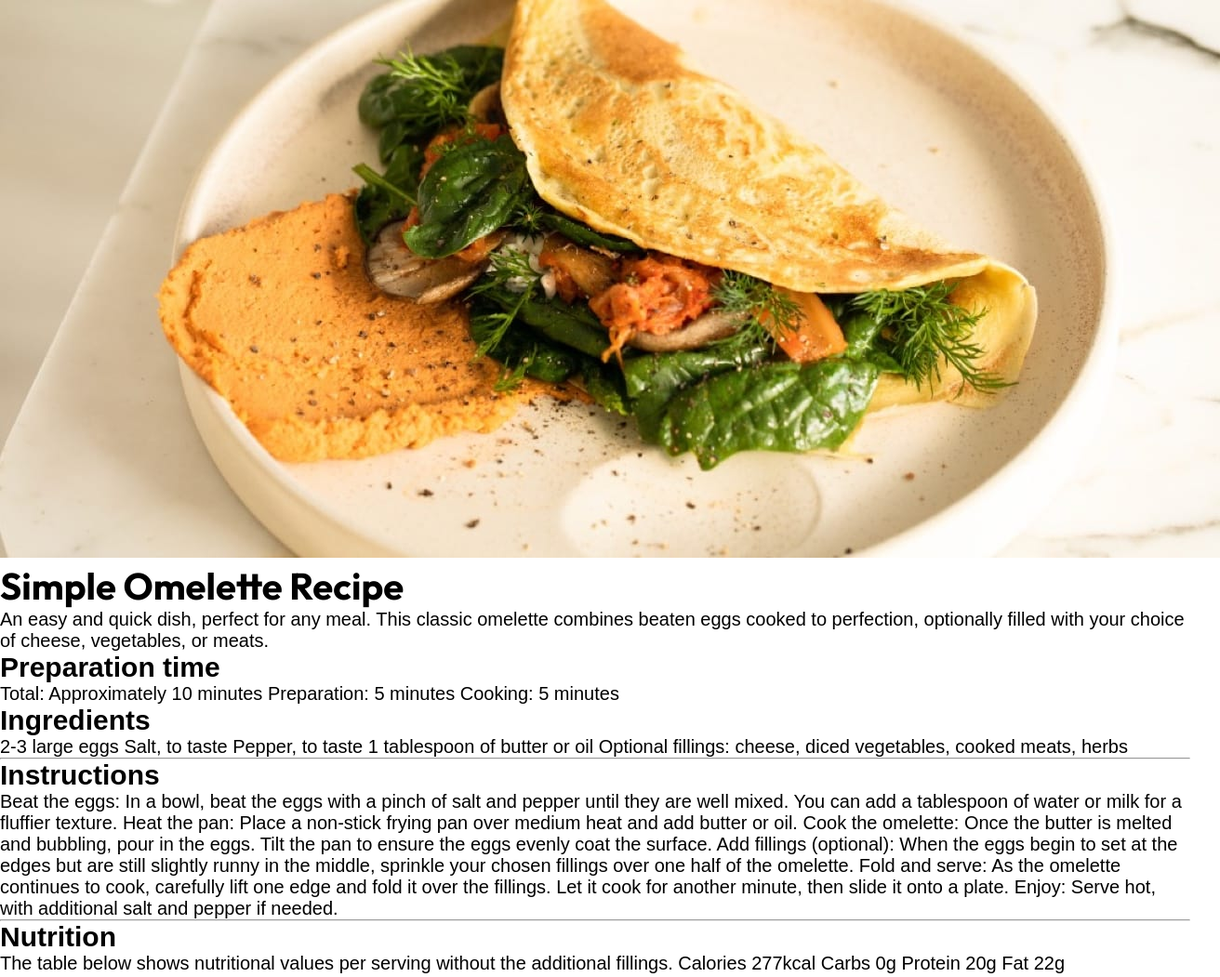
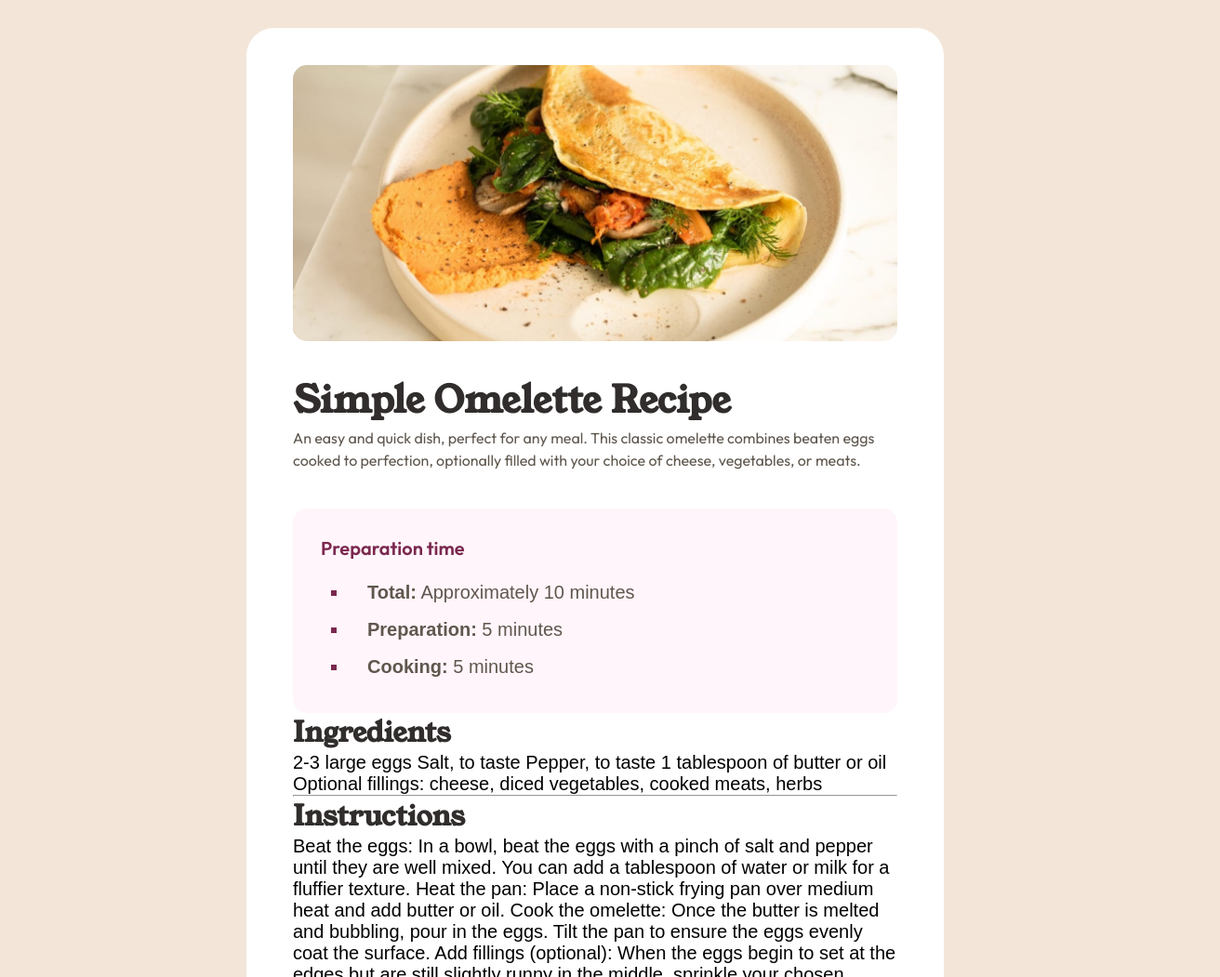
Before and after one commit to florinbejgu/04-recipe-page-main, a plain HTML site: page index.html in a window 1280 px wide. Shown: the top 1051 px of the page at 93% size, 1312 px wide, since content can reach past the window. Drawn offline with Linux system fonts and the light colour scheme.

Commit message:
styling up to preparation time

```diff
--- a/index.html
+++ b/index.html
@@ -15,8 +15,13 @@
     <title>Recipe page</title>
   </head>
   <body>
+    <div class="wrapper">
+      <div class="wrapper-inside">
         <div class="hero-img">
-      <img src="assets/images/image-omelette.jpeg" alt="omelette on a plate" />
+          <img
+            src="assets/images/image-omelette.jpeg"
+            alt="omelette on a plate"
+          />
         </div>
         <h1>Simple Omelette Recipe</h1>
 
@@ -26,29 +31,43 @@
           choice of cheese, vegetables, or meats.
         </p>
         <div class="preparation-time">
+          <div class="preparation-time-inner">
             <h2>Preparation time</h2>
-      Total: Approximately 10 minutes Preparation: 5 minutes Cooking: 5 minutes
+            <ul>
+              <li>
+                <span><strong>Total:</strong> Approximately 10 minutes</span>
+              </li>
+              <li>
+                <span><strong>Preparation:</strong> 5 minutes</span>
+              </li>
+              <li>
+                <span><strong>Cooking:</strong> 5 minutes</span>
+              </li>
+            </ul>
+          </div>
         </div>
         <div class="ingredients">
           <h2>Ingredients</h2>
-      2-3 large eggs Salt, to taste Pepper, to taste 1 tablespoon of butter or
-      oil Optional fillings: cheese, diced vegetables, cooked meats, herbs
+          2-3 large eggs Salt, to taste Pepper, to taste 1 tablespoon of butter
+          or oil Optional fillings: cheese, diced vegetables, cooked meats,
+          herbs
         </div>
         <hr />
         <div class="instructions">
           <h2>Instructions</h2>
 
-      Beat the eggs: In a bowl, beat the eggs with a pinch of salt and pepper
-      until they are well mixed. You can add a tablespoon of water or milk for a
-      fluffier texture. Heat the pan: Place a non-stick frying pan over medium
-      heat and add butter or oil. Cook the omelette: Once the butter is melted
-      and bubbling, pour in the eggs. Tilt the pan to ensure the eggs evenly
-      coat the surface. Add fillings (optional): When the eggs begin to set at
-      the edges but are still slightly runny in the middle, sprinkle your chosen
-      fillings over one half of the omelette. Fold and serve: As the omelette
-      continues to cook, carefully lift one edge and fold it over the fillings.
-      Let it cook for another minute, then slide it onto a plate. Enjoy: Serve
-      hot, with additional salt and pepper if needed.
+          Beat the eggs: In a bowl, beat the eggs with a pinch of salt and
+          pepper until they are well mixed. You can add a tablespoon of water or
+          milk for a fluffier texture. Heat the pan: Place a non-stick frying
+          pan over medium heat and add butter or oil. Cook the omelette: Once
+          the butter is melted and bubbling, pour in the eggs. Tilt the pan to
+          ensure the eggs evenly coat the surface. Add fillings (optional): When
+          the eggs begin to set at the edges but are still slightly runny in the
+          middle, sprinkle your chosen fillings over one half of the omelette.
+          Fold and serve: As the omelette continues to cook, carefully lift one
+          edge and fold it over the fillings. Let it cook for another minute,
+          then slide it onto a plate. Enjoy: Serve hot, with additional salt and
+          pepper if needed.
         </div>
         <hr />
         <div class="nutrition">
@@ -56,5 +75,7 @@
           The table below shows nutritional values per serving without the
           additional fillings. Calories 277kcal Carbs 0g Protein 20g Fat 22g
         </div>
+      </div>
+    </div>
   </body>
 </html>
--- a/styles.css
+++ b/styles.css
@@ -59,6 +59,86 @@ table {
 /* GENERAL */
 /* ************************************ */
 
+h1,
+h2 {
+  font-family: "Young serif";
+  color: hsl(24, 5%, 18%);
+}
+
 h1 {
-  font-family: Outfit;
+  margin-top: 30px;
 }
+body {
+  background-color: hsl(30, 54%, 90%);
+}
+
+.wrapper {
+  max-width: 750px;
+  margin: 0 auto 0;
+  background-color: white;
+  width: 100%;
+  margin-top: 30px;
+  border-radius: 30px;
+}
+
+.wrapper-inside {
+  width: 650px;
+  margin: 0 auto 0;
+}
+
+.hero-img img {
+  width: 100%;
+  margin-top: 40px;
+  border-radius: 15px;
+}
+
+p {
+  font-size: 1.6rem;
+  font-family: "Outfit", sans-serif;
+  color: hsl(30, 10%, 34%);
+  line-height: 1.5;
+}
+
+.preparation-time {
+  background-color: hsl(330, 100%, 98%);
+  border-radius: 15px;
+  margin-top: 40px;
+}
+
+.preparation-time-inner {
+  padding: 30px;
+  display: flex;
+  flex-direction: column;
+  justify-content: space-between;
+  height: 220px;
+}
+
+.preparation-time h2 {
+  font-family: "Outfit", sans-serif;
+  color: hsl(332, 51%, 32%);
+  font-size: 2rem;
+  font-weight: 600;
+}
+
+.preparation-time li {
+  color: hsl(332, 51%, 32%);
+  line-height: 2;
+  margin-left: 30px;
+}
+
+li strong {
+  color: hsl(30, 10%, 34%);
+  padding-left: 20px;
+}
+
+li span {
+  color: hsl(30, 10%, 34%);
+}
+
+ul {
+  list-style-type: square;
+}
+@media screen and (max-width: 768px) {
+  .wrapper {
+  }
+}
```
Lines whose indentation alone changed are shown as unchanged.
